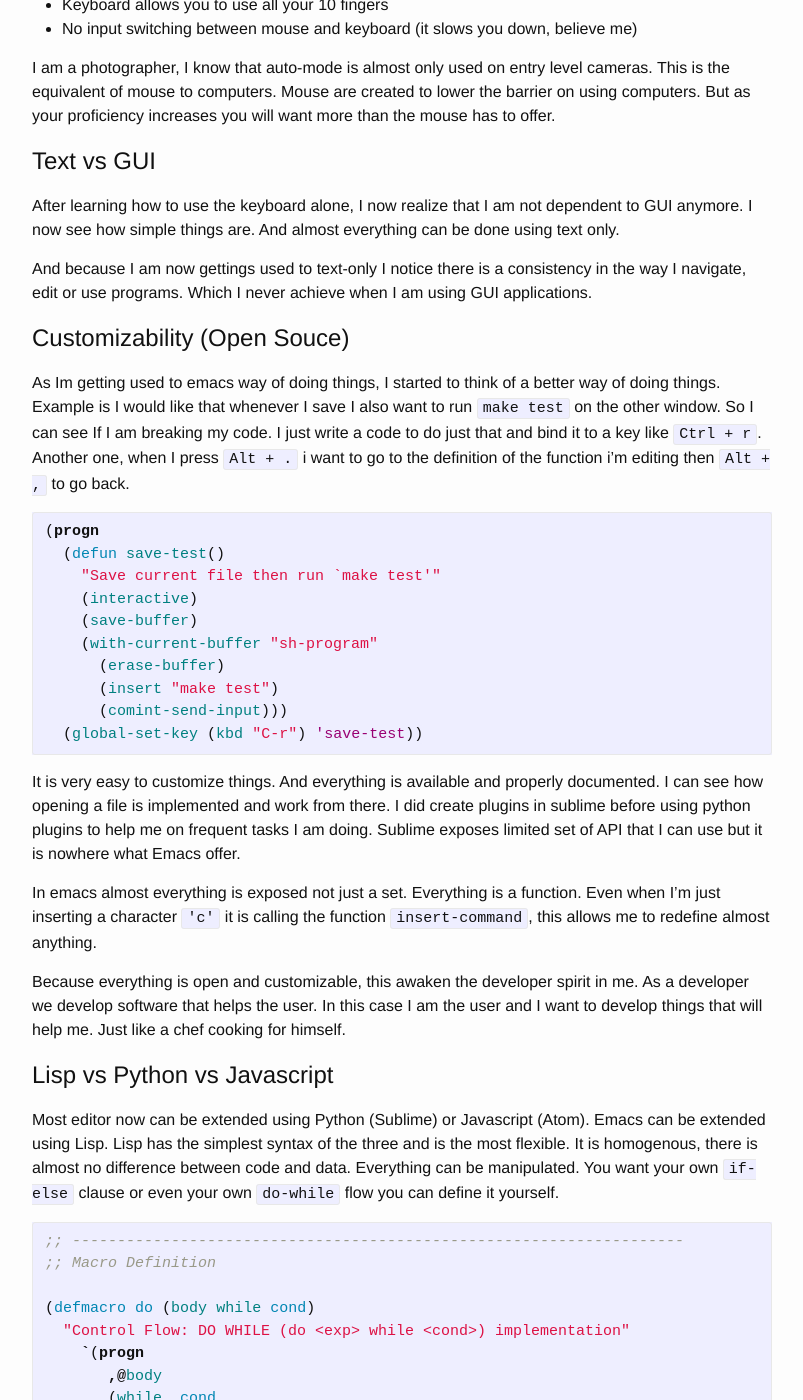
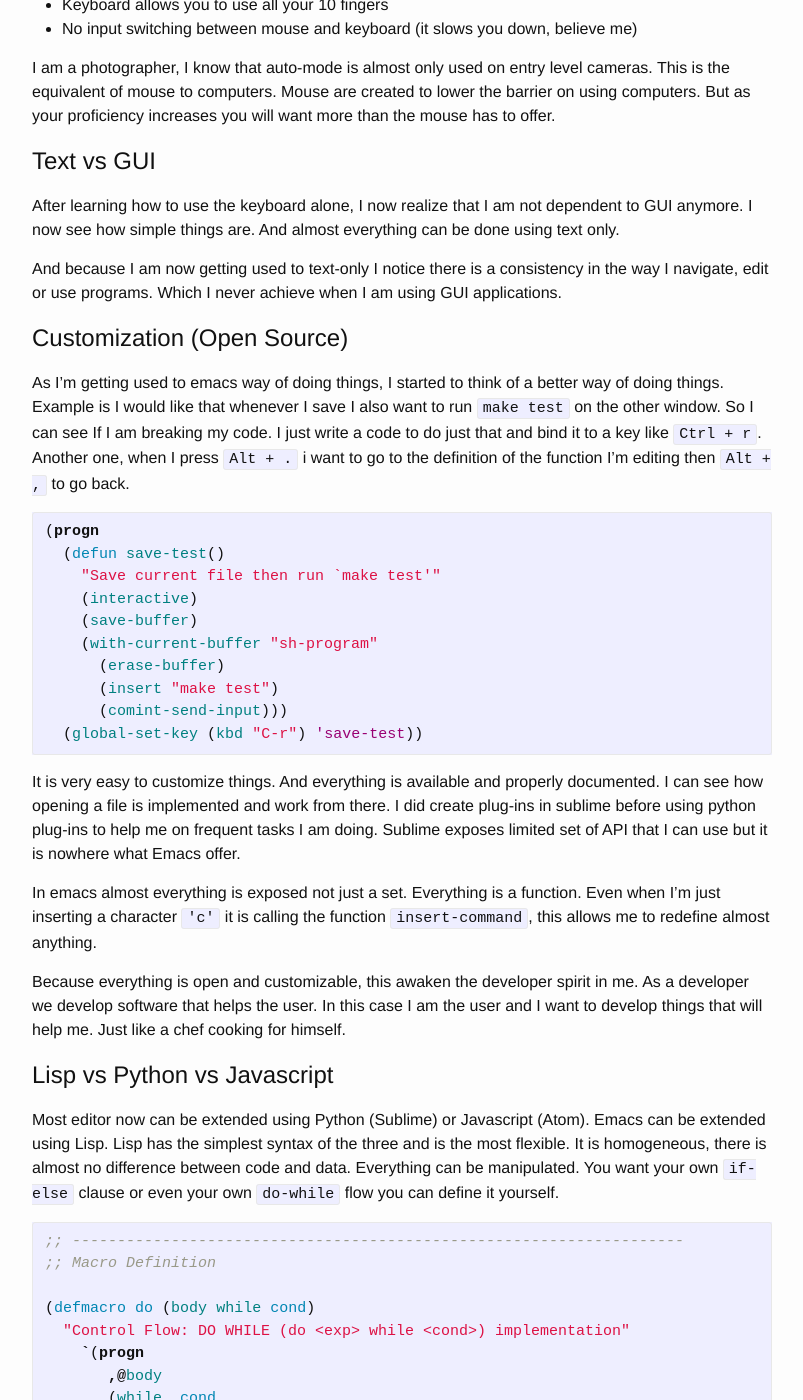
Before and after one commit to dharmeshkakadia/jezifm.github.io, a Jekyll site: the page built from _posts/2018-08-13-2-years-with-emacs.md, in a window 1280 px wide and 1400 px high, scrolled down 1083 px. Shown: the whole window, without its empty margins (238-1041 px from the left). Built offline with Jekyll 4.4.1, drawn with Linux system fonts in a browser that asks for light colours; comment, search, counter and statistics services are not loaded; some of the changed text lies outside the part shown.

Commit message:
Fix spelling using Ispell

````diff
--- a/_posts/2018-08-13-2-years-with-emacs.md
+++ b/_posts/2018-08-13-2-years-with-emacs.md
@@ -9,7 +9,7 @@ categories:
 
 I've been busy recently and forgot about this blog but since I've left
 my previous job I have all this free time to revisit things. 2 years
-has passed since I switch from sublime to emacs. I must say i've grown
+has passed since I switch from sublime to emacs. I must say I've grown
 to like it more than ever.
 
 This is about what I've experienced over the time I used emacs.
@@ -65,18 +65,18 @@ After learning how to use the keyboard alone, I now realize that I am
 not dependent to GUI anymore. I now see how simple things are. And
 almost everything can be done using text only.
 
-And because I am now gettings used to text-only I notice there is a
+And because I am now getting used to text-only I notice there is a
 consistency in the way I navigate, edit or use programs. Which I
 never achieve when I am using GUI applications.
 
-# Customizability (Open Souce)
+# Customization (Open Source)
 
-As Im getting used to emacs way of doing things, I started to think of
+As I'm getting used to emacs way of doing things, I started to think of
 a better way of doing things. Example is I would like that whenever I
 save I also want to run `make test` on the other window. So I can see
 If I am breaking my code. I just write a code to do just that and bind
 it to a key like `Ctrl + r`. Another one, when I press `Alt + .` i want to go to
-the definition of the function i'm editing then `Alt + ,` to go back.
+the definition of the function I'm editing then `Alt + ,` to go back.
 
 ```elisp
 (progn
@@ -93,8 +93,8 @@ the definition of the function i'm editing then `Alt + ,` to go back.
 
 It is very easy to customize things. And everything is available and
 properly documented. I can see how opening a file is implemented and
-work from there. I did create plugins in sublime before using python
-plugins to help me on frequent tasks I am doing. Sublime exposes
+work from there. I did create plug-ins in sublime before using python
+plug-ins to help me on frequent tasks I am doing. Sublime exposes
 limited set of API that I can use but it is nowhere what Emacs offer.
 
 In emacs almost everything is exposed not just a set. Everything is a
@@ -111,7 +111,7 @@ will help me. Just like a chef cooking for himself.
 
 Most editor now can be extended using Python (Sublime) or Javascript
 (Atom). Emacs can be extended using Lisp. Lisp has the simplest syntax
-of the three and is the most flexible. It is homogenous, there is almost
+of the three and is the most flexible. It is homogeneous, there is almost
 no difference between code and data. Everything can be
 manipulated. You want your own `if-else` clause or even your own
 `do-while` flow you can define it yourself.
````
Also changed, not shown: other parts of _posts/2018-08-13-2-years-with-emacs.md (+2 -2 lines).
